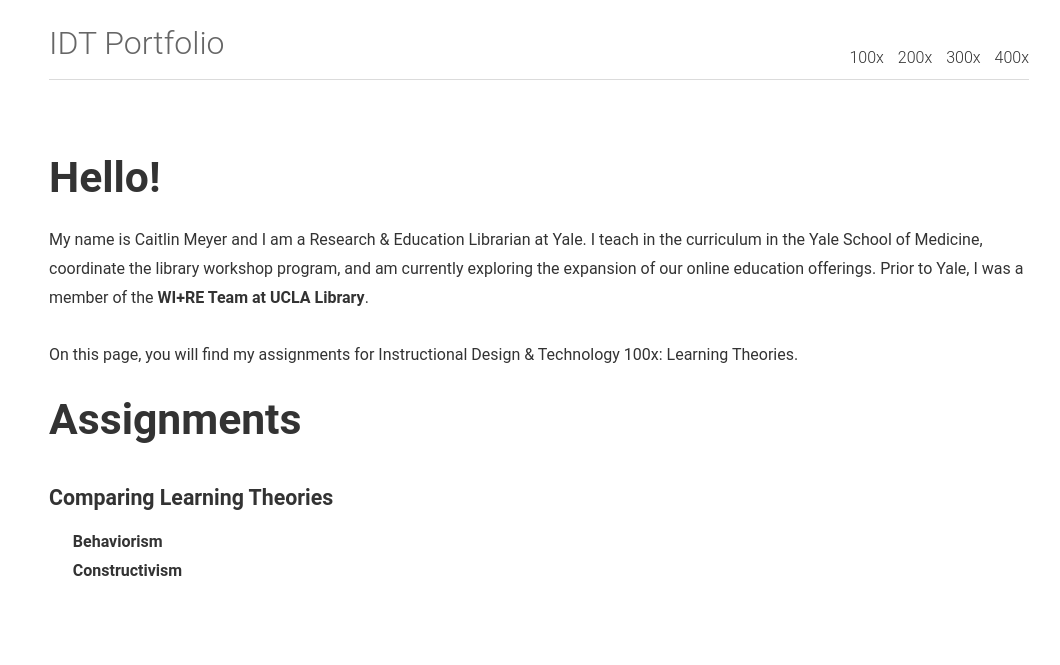
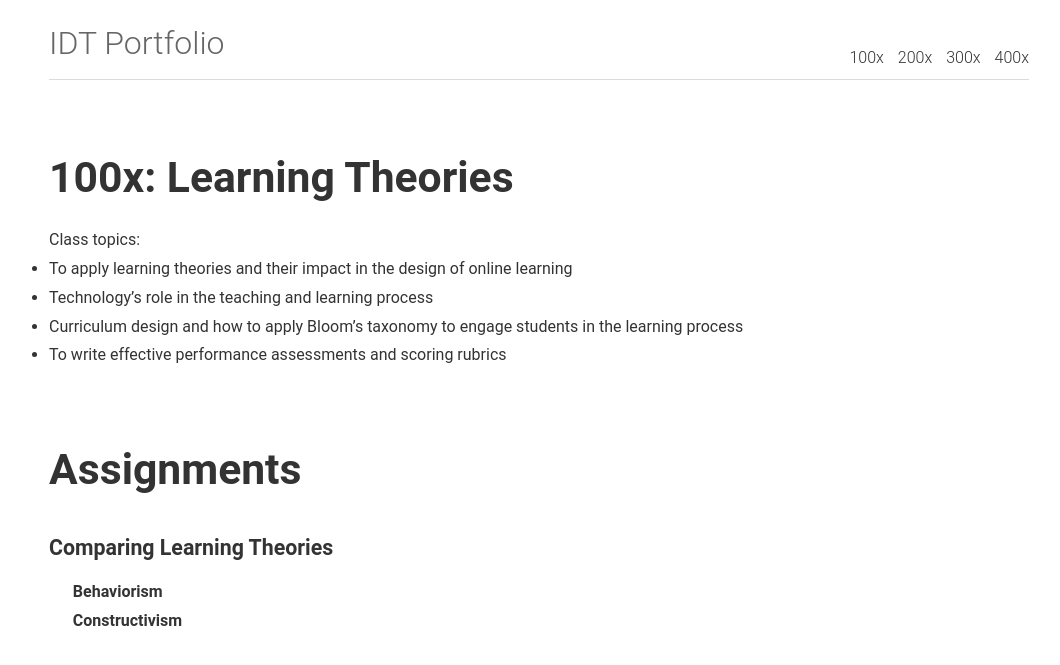
Before and after one commit to caitlinmeyer/idt-portfolio, a Jekyll site: the page built from 100x/index.html, in a window 1280 px wide. Shown: the top 665 px of the page, without its empty margins (101-1161 px from the left). Built offline with Jekyll 4.4.1, drawn with Linux system fonts in a browser that asks for light colours.

Commit message:
Update index.html

```diff
--- a/100x/index.html
+++ b/100x/index.html
@@ -2,15 +2,20 @@
 layout: default
 ---
 
-<h1>Hello!</h1>
-My name is Caitlin Meyer and I am a Research & Education Librarian at Yale. I teach in the curriculum in the Yale School of Medicine, coordinate the library workshop program, and am currently exploring the expansion of our online education offerings.  Prior to Yale, I was a member of the <a href="https://uclalibrary.github.io/research-tips/">WI+RE Team at UCLA Library</a>.<BR><BR>
-On this page, you will find my assignments for Instructional Design & Technology 100x: Learning Theories.
+<h1><a href="https://www.edx.org/course/instructional-design-technology-learning-usmx-umuc-ldt100x-3">100x: Learning Theories</a></h1>
+Class topics:
+<ul>
+	<li>To apply learning theories and their impact in the design of online learning</li>
+	<li>Technology’s role in the teaching and learning process</li>
+<li>Curriculum design and how to apply Bloom’s taxonomy to engage students in the learning process</li>
+	<li>To write effective performance assessments and scoring rubrics</li>
+</ul>
 <BR CLEAR="all">
 <h1>Assignments</h1>
 
-	<h3><a href="/IDT100x/comparing-learning-theories">Comparing Learning Theories</a></h3>
-&nbsp;&nbsp;&nbsp;&nbsp;&nbsp;&nbsp;<a href="/IDT100x/comparing-learning-theories#behaviorism">Behaviorism</a><BR>
-&nbsp;&nbsp;&nbsp;&nbsp;&nbsp;&nbsp;<a href="/IDT100x/comparing-learning-theories#constructivism">Constructivism</a><BR>
+	<h3><a href="/idt-portfolio/100x/comparing-learning-theories">Comparing Learning Theories</a></h3>
+&nbsp;&nbsp;&nbsp;&nbsp;&nbsp;&nbsp;<a href="/idt-portfolio/100x/comparing-learning-theories#behaviorism">Behaviorism</a><BR>
+&nbsp;&nbsp;&nbsp;&nbsp;&nbsp;&nbsp;<a href="/idt-portfolio/100x/comparing-learning-theories#constructivism">Constructivism</a><BR>
 <!--<h2>&#8594; <a href="/IDT100x/cognitivism">Cognitivism</a></h2>
 <h2>&#8594; <a href="/IDT100x/andragogy">Andragogy</a></h3></li></h2>
 <h2>&#8594; <a href="/IDT100x/authentic-assessment">Authentic Assessment</a></h2>
```
